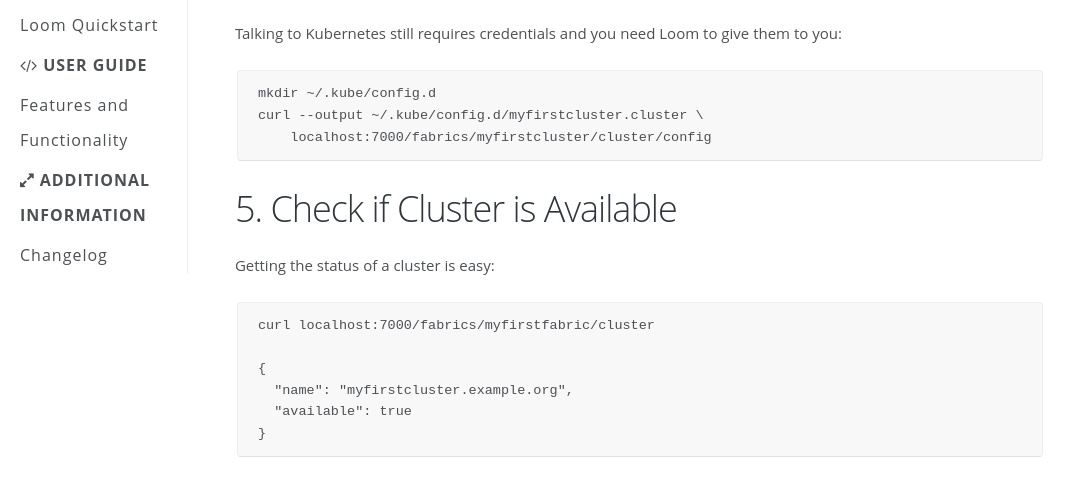
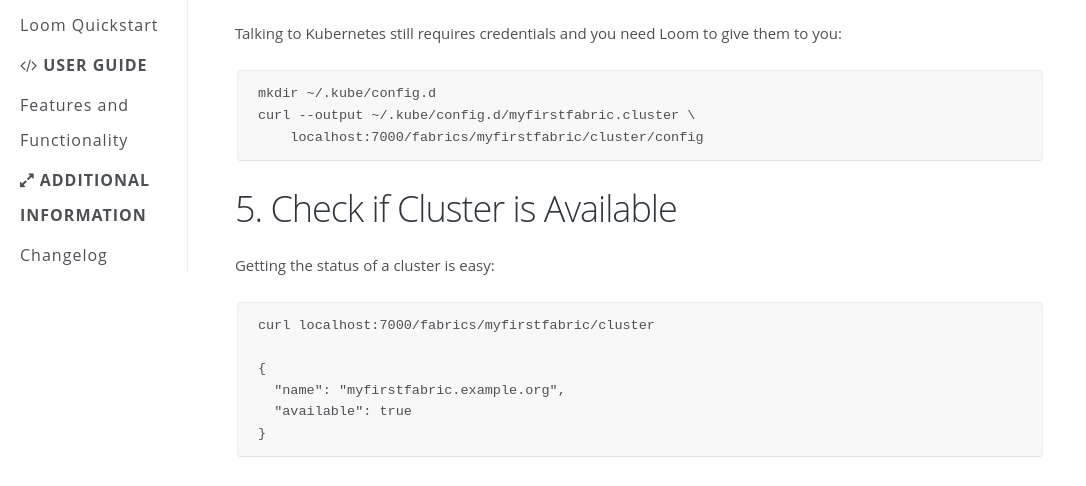
Before and after one commit to datawire/loom, a Jekyll site: the page built from docs/getting-started/quickstart.md, in a window 1280 px wide and 900 px high, scrolled down 2484 px. Shown: the part 152-638 px from the top of the window, without its empty margins (0-1086 px from the left). Built offline with Jekyll 4.4.1, drawn with Linux system fonts in a browser that asks for light colours; nearby versions of some CDN libraries.

Commit message:
Update quickstart with right names [skip ci]

````diff
--- a/docs/getting-started/quickstart.md
+++ b/docs/getting-started/quickstart.md
@@ -96,8 +96,8 @@
 
 ```bash
 mkdir ~/.kube/config.d
-curl --output ~/.kube/config.d/myfirstcluster.cluster \
-    localhost:7000/fabrics/myfirstcluster/cluster/config
+curl --output ~/.kube/config.d/myfirstfabric.cluster \
+    localhost:7000/fabrics/myfirstfabric/cluster/config
 ```
 
 ### 5. Check if Cluster is Available
@@ -108,7 +108,7 @@
 curl localhost:7000/fabrics/myfirstfabric/cluster
 
 {
-  "name": "myfirstcluster.example.org",
+  "name": "myfirstfabric.example.org",
   "available": true
 }
 ```
````
